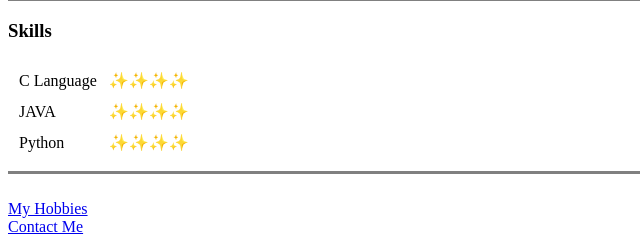
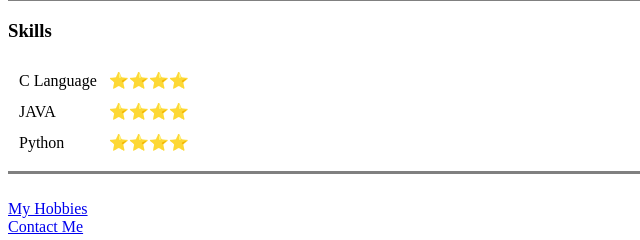
Before and after one commit to abusufiyan781/demo, a plain HTML site: page index.html in a window 1280 px wide. Shown: the part 643-883 px from the top of the page, 0-640 px from the left. Drawn offline with Linux system fonts and the light colour scheme.

Commit message:
Update index.html

```diff
--- a/index.html
+++ b/index.html
@@ -43,15 +43,15 @@
     <table cellspacing="10">
       <tr>
         <td>C Language</td>
-        <td>&#10024&#10024&#10024&#10024</td>
+        <td>&#11088;&#11088;&#11088;&#11088;</td>
       </tr>
       <tr>
         <td>JAVA</td>
-        <td>&#10024&#10024&#10024&#10024</td>
+        <td>&#11088;&#11088;&#11088;&#11088;</td>
       </tr>
       <tr>
         <td>Python</td>
-        <td>&#10024&#10024&#10024&#10024</td>
+        <td>&#11088;&#11088;&#11088;&#11088;</td>
       </tr>
     </table>
     <hr size="3" noshade>
```
